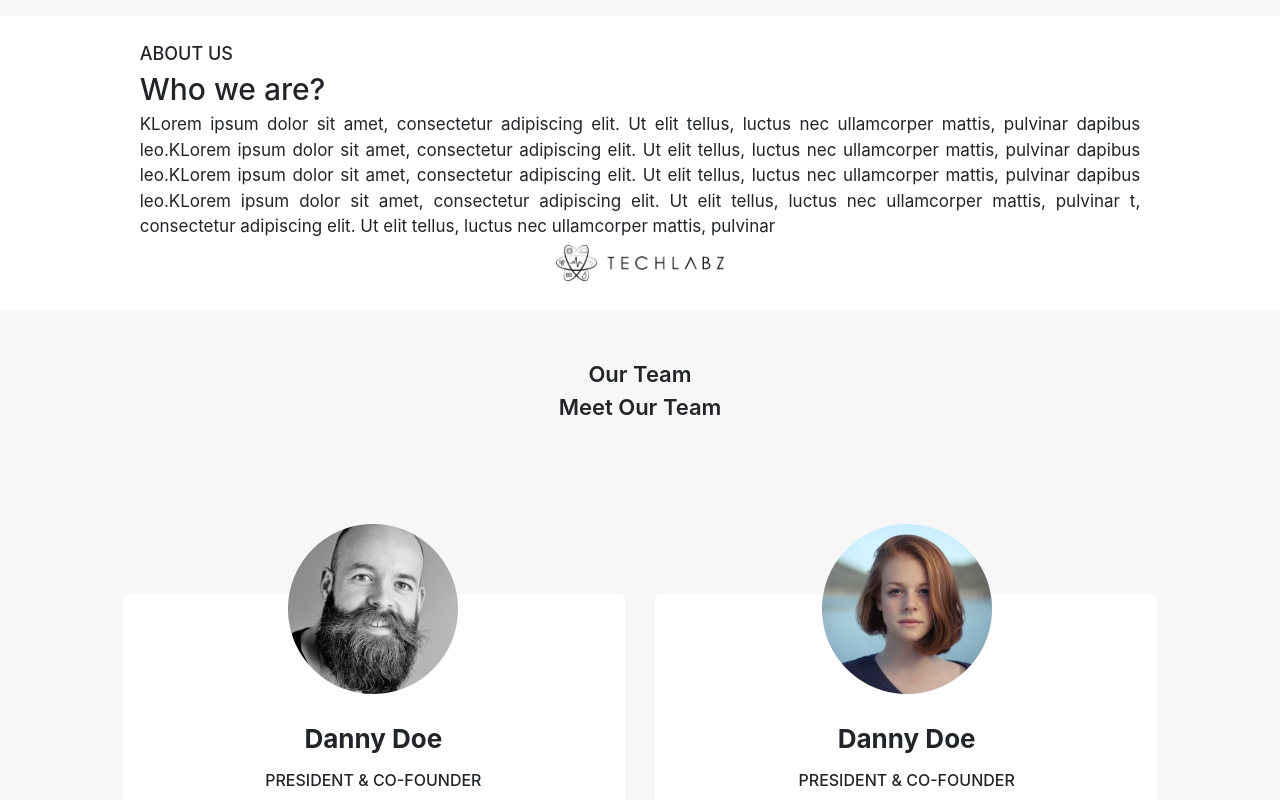
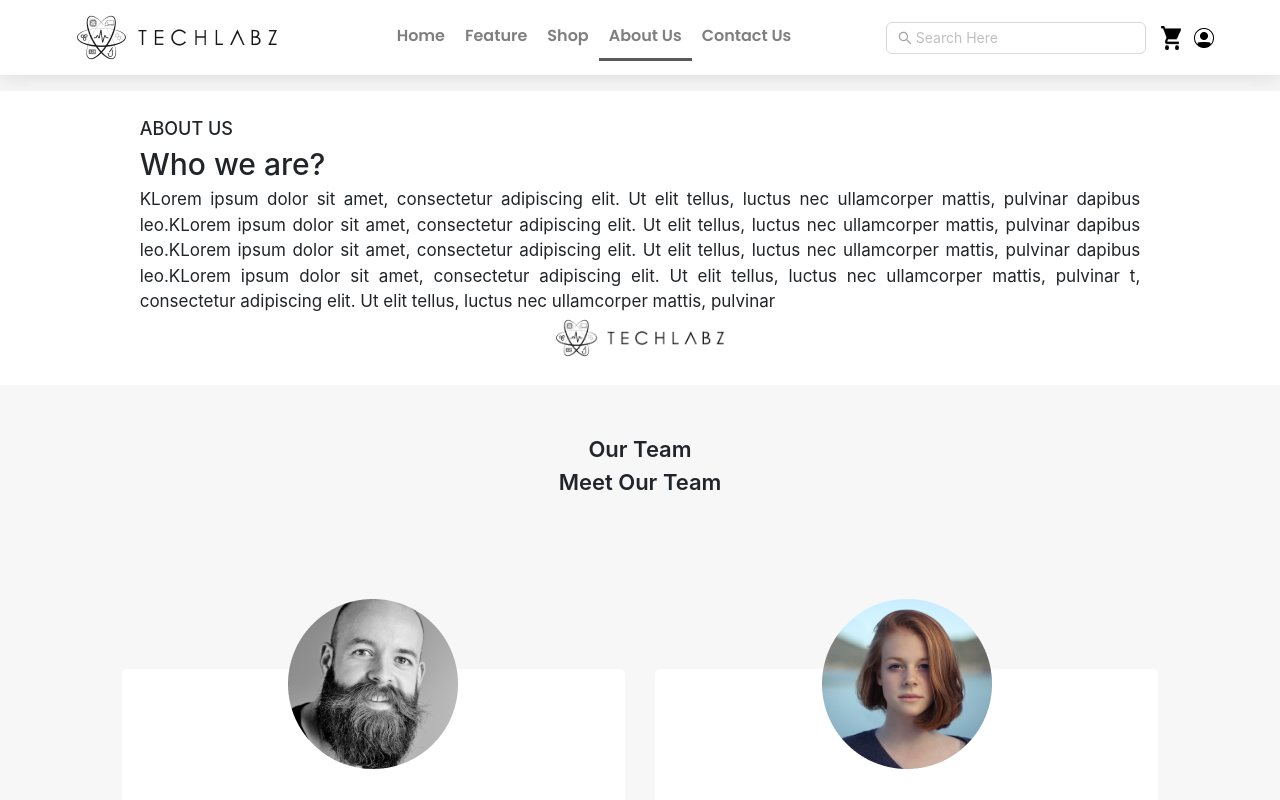
Before and after one commit to jahanzaib4587/Demo_TechLabs, a React (Create React App) app: page / in a window 1280 px wide. Shown: the top 800 px of the page. Built offline with nearby package versions, Linux system fonts and the light colour scheme.

Commit message:
nav bar fixed

```diff
--- a/src/App.css
+++ b/src/App.css
@@ -1,4 +1,5 @@
-body, html {
+body,
+html {
   margin: 0;
   font-family: Roboto, Arial, helvetica, sans-serif;
 }
@@ -35,7 +36,6 @@ a {
   display: inline-block;
   padding: 10px;
   transition: color 0.5s;
-
 }
 
 .navbar-container ul li .underline {
@@ -62,14 +62,55 @@ a {
 
 .navbar-container ul li:active a {
   transition: none;
-	color: rgba(255,255,255,0.76);
+  color: rgba(255, 255, 255, 0.76);
 }
 
 .navbar-container ul li:active .underline {
   transition: none;
-	background-color: rgba(255,255,255,0.76);
+  background-color: rgba(255, 255, 255, 0.76);
 }
 
-@media (min-width: 1024px) and (max-width: 768px) {
+.NavLogos {
+  display: flex;
+}
+.NavLogoSpacing1 {
+  padding-left: 15px;
+  padding-right: 5px;
+}
+.NavLogoSpacing2 {
+  padding-left: 5px;
+  padding-right: 12px;
+}
 
+@media only screen and (min-width: 1024px) and (max-width: 1024px) {
+  .navLogo {
+    width: 75%;
   }
+  .navInput {
+    width: 65%;
+    margin-left: 10px;
+  }
+}
+
+@media only screen and (max-width: 768px) {
+  .navSearch {
+    display: none;
+  }
+  .navLinks {
+    display: none;
+  }
+}
+
+@media only screen and (min-width: 769px) {
+  .hideBreadCrum {
+    display: none;
+  }
+}
+@media only screen and (max-width: 425px) {
+  .navLogo {
+    width: 150px;
+  }
+  .NavLogoSpacing1 {
+    padding: 0px;
+  }
+}
--- a/src/App.js
+++ b/src/App.js
@@ -10,7 +10,7 @@ function App() {
   return (
     <div>
       <div>
-        {/* <NavigationBar /> */}
+        <NavigationBar />
       </div>
       <div style={{ backgroundColor: "white" }}>
         <AboutUs />
--- a/src/Components/NavigationBar.jsx
+++ b/src/Components/NavigationBar.jsx
@@ -1,10 +1,10 @@
-import React from "react";
+import React, { useState } from "react";
 import { SearchOutlined } from "@ant-design/icons";
 import { Input } from "antd";
 import styled from "styled-components";
 
 const NavigationBar = () => {
-
+  const [hideNavLinks, setHideNavLinks] = useState(false);
   const MainContainer = styled.div`
     box-shadow: 0px 4px 18px rgba(150, 150, 150, 0.25);
     align-items: center;
@@ -14,19 +14,22 @@ const NavigationBar = () => {
     color: #a6a6a6;
   `;
 
-  const Logo = styled.img`
-    @media (min-width: 1024px) and (max-width: 768px) {
-      width: 60%;
-    }
-  `;
-
   return (
     <MainContainer className="navbar-container d-flex justify-content-around">
+      <div className="hideBreadCrum">
+        <img
+          onClick={() => {
+            setHideNavLinks(!hideNavLinks);
+          }}
+          src="./images/sandwitch.png"
+          alt="hidden-icons"
+        />
+      </div>
       <div>
-        <Logo src="./images/navLogo.png" alt="nav-image" />
+        <img className="navLogo" src="./images/navLogo.png" alt="nav-image" />
       </div>
 
-      <div>
+      <div className="navLinks">
         <ul>
           <li className="nav-link ">
             <a href="#">Home</a>
@@ -52,9 +55,24 @@ const NavigationBar = () => {
       </div>
 
       <div className="d-flex align-items-center">
-        <Input size="large" placeholder="Search Here" prefix={<SearchIcon />} />
-        <img src="./images/cart.png" alt="cart-image" className="mx-4" />
-        <img src="./images/profile.png" alt="profile-icon" className="mx-2" />
+        <Input
+          size="medium"
+          placeholder="Search Here"
+          prefix={<SearchIcon />}
+          className="navInput navSearch"
+        />
+        <div className="NavLogos">
+          <img
+            className="NavLogoSpacing1"
+            src="./images/cart.png"
+            alt="cart-image"
+          />
+          <img
+            className="NavLogoSpacing2"
+            src="./images/profile.png"
+            alt="profile-icon"
+          />
+        </div>
       </div>
     </MainContainer>
   );
```
Also changed, not shown: public/images/sandwitch.png (added). Lines whose indentation alone changed are shown as unchanged.
